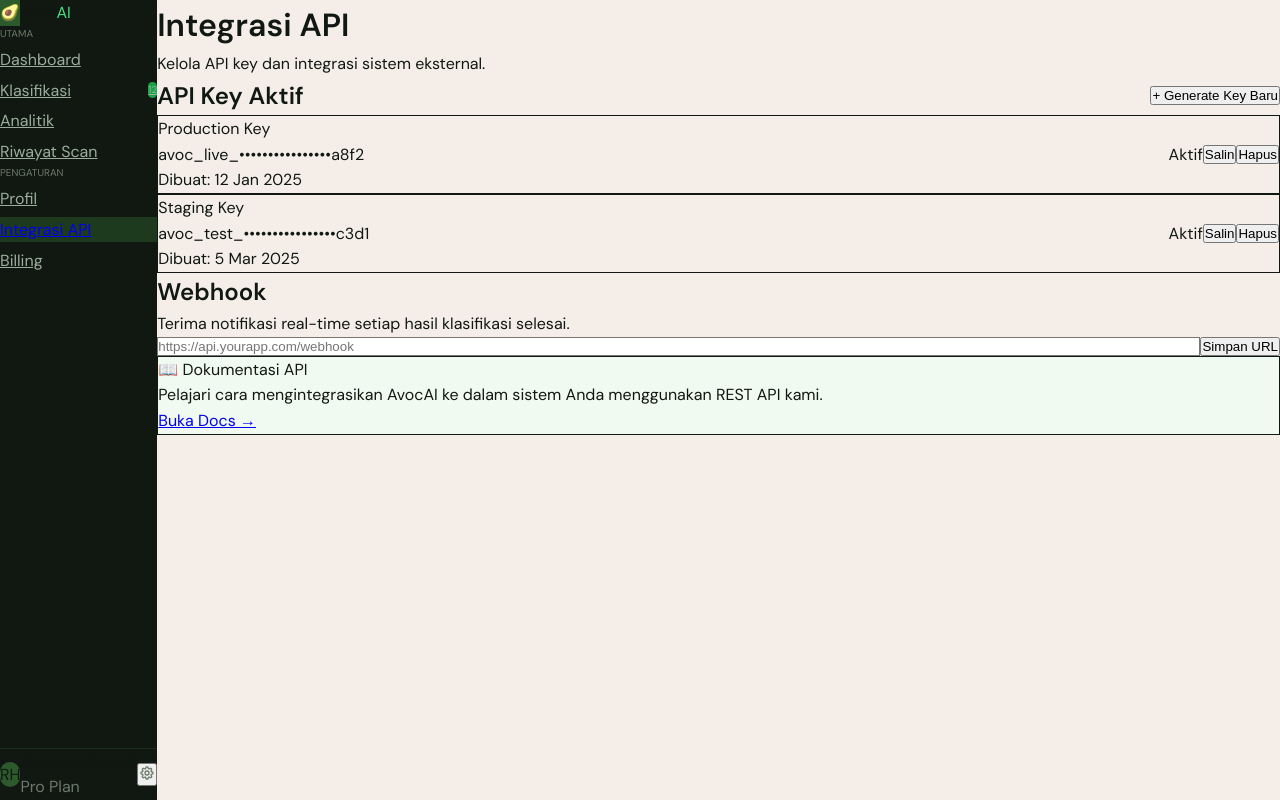
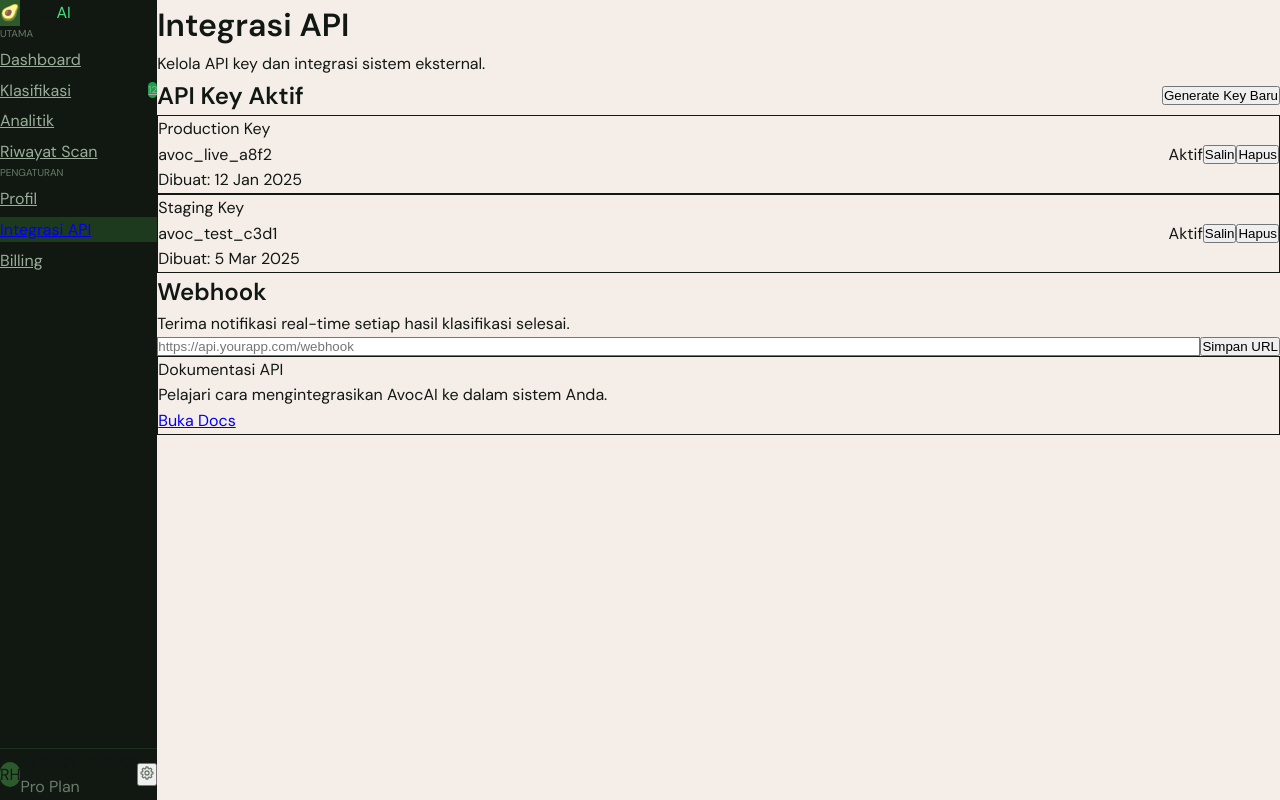
Before and after one commit to R4hm4tHid4y4t/avocai, a Next.js app: page /dashboard/integrations in a window 1280 px wide. Built offline with nearby package versions, Linux system fonts and the light colour scheme.

Commit message:
fix: integrations page and vscode settings

```diff
--- a/app/dashboard/billing/page.tsx
+++ b/app/dashboard/billing/page.tsx
@@ -1,11 +1,10 @@
-import type { Metadata } from "next";
-
-export const metadata: Metadata = { title: "Billing" };
+"use client";
 
 const plans = [
   {
     name: "Free",
     price: "Rp 0",
+    period: null,
     features: ["50 analisis/bulan", "Akurasi dasar", "Dukungan email"],
     current: false,
   },
@@ -19,6 +18,7 @@ const plans = [
   {
     name: "Enterprise",
     price: "Custom",
+    period: null,
     features: ["Analisis tidak terbatas", "Model khusus", "SLA 99.9%", "Dedicated support"],
     current: false,
   },
@@ -32,13 +32,14 @@ export default function BillingPage() {
         <p className="text-gray-500 mt-1">Kelola langganan dan pembayaran Anda.</p>
       </div>
 
-      {/* Current Plan Summary */}
       <div className="bg-[#111811] text-white rounded-xl p-6 mb-6">
         <div className="flex items-center justify-between">
           <div>
             <p className="text-green-400 text-sm font-medium mb-1">Plan Aktif</p>
             <p className="text-2xl font-bold">Pro Plan</p>
-            <p className="text-gray-400 text-sm mt-1">Diperbarui 19 Mei 2025 • Berikutnya 19 Jun 2025</p>
+            <p className="text-gray-400 text-sm mt-1">
+              Diperbarui 19 Mei 2025 • Berikutnya 19 Jun 2025
+            </p>
           </div>
           <div className="text-right">
             <p className="text-3xl font-bold">Rp 149.000</p>
@@ -56,7 +57,6 @@ export default function BillingPage() {
         </div>
       </div>
 
-      {/* Plans */}
       <div className="grid grid-cols-1 md:grid-cols-3 gap-4 mb-6">
         {plans.map((plan) => (
           <div
@@ -73,7 +73,9 @@ export default function BillingPage() {
             <p className="text-lg font-bold text-gray-900 mt-2">{plan.name}</p>
             <p className="text-2xl font-bold text-gray-900 mt-1">
               {plan.price}
-              {plan.period && <span className="text-sm font-normal text-gray-400">{plan.period}</span>}
+              {plan.period && (
+                <span className="text-sm font-normal text-gray-400">{plan.period}</span>
+              )}
             </p>
             <ul className="mt-4 space-y-1.5">
               {plan.features.map((f) => (
@@ -84,12 +86,12 @@ export default function BillingPage() {
               ))}
             </ul>
             <button
+              disabled={plan.current}
               className={`mt-5 w-full py-2 rounded-lg text-sm font-medium transition-colors ${
                 plan.current
                   ? "bg-gray-100 text-gray-400 cursor-default"
                   : "bg-green-600 text-white hover:bg-green-700"
               }`}
-              disabled={plan.current}
             >
               {plan.current ? "Plan Aktif" : "Pilih Plan"}
             </button>
@@ -97,7 +99,6 @@ export default function BillingPage() {
         ))}
       </div>
 
-      {/* Invoice History */}
       <div className="bg-white rounded-xl p-6 shadow-sm">
         <h2 className="text-base font-semibold text-gray-900 mb-4">Riwayat Invoice</h2>
         <div className="space-y-2">
@@ -106,14 +107,21 @@ export default function BillingPage() {
             { period: "Apr 2025", amount: "Rp 149.000", status: "Lunas" },
             { period: "Mar 2025", amount: "Rp 149.000", status: "Lunas" },
           ].map((inv) => (
-            <div key={inv.period} className="flex items-center justify-between py-2.5 border-b border-gray-50 last:border-0">
+            <div
+              key={inv.period}
+              className="flex items-center justify-between py-2.5 border-b border-gray-50 last:border-0"
+            >
               <div>
                 <p className="text-sm font-medium text-gray-700">{inv.period}</p>
                 <p className="text-xs text-gray-400">{inv.amount}</p>
               </div>
               <div className="flex items-center gap-3">
-                <span className="text-xs bg-green-100 text-green-700 px-2 py-1 rounded-full">{inv.status}</span>
-                <button className="text-xs text-gray-400 hover:text-gray-600">Unduh PDF</button>
+                <span className="text-xs bg-green-100 text-green-700 px-2 py-1 rounded-full">
+                  {inv.status}
+                </span>
+                <button className="text-xs text-gray-400 hover:text-gray-600">
+                  Unduh PDF
+                </button>
               </div>
             </div>
           ))}
--- a/app/dashboard/history/page.tsx
+++ b/app/dashboard/history/page.tsx
@@ -1,6 +1,4 @@
-import type { Metadata } from "next";
-
-export const metadata: Metadata = { title: "Riwayat Scan" };
+"use client";
 
 const historyData = [
   { id: "SC-001248", jenis: "Alpukat Hass", hasil: "Matang", conf: 97.2, waktu: "2025-05-19 14:23", ukuran: "245g", status: "matang" },
@@ -73,8 +71,12 @@ export default function HistoryPage() {
         <div className="px-4 py-3 border-t border-gray-100 flex items-center justify-between text-sm text-gray-400">
           <span>Menampilkan 7 dari 1,248 hasil</span>
           <div className="flex gap-2">
-            <button className="px-3 py-1 rounded border border-gray-200 hover:bg-gray-50 transition-colors">← Prev</button>
-            <button className="px-3 py-1 rounded border border-gray-200 hover:bg-gray-50 transition-colors">Next →</button>
+            <button className="px-3 py-1 rounded border border-gray-200 hover:bg-gray-50 transition-colors">
+              ← Prev
+            </button>
+            <button className="px-3 py-1 rounded border border-gray-200 hover:bg-gray-50 transition-colors">
+              Next →
+            </button>
           </div>
         </div>
       </div>
--- a/app/dashboard/integrations/page.tsx
+++ b/app/dashboard/integrations/page.tsx
@@ -1,8 +1,11 @@
-import type { Metadata } from "next";
-
-export const metadata: Metadata = { title: "Integrasi API" };
+"use client";
 
 export default function IntegrationsPage() {
+  const apiKeys = [
+    { name: "Production Key", key: "avoc_live_a8f2", created: "12 Jan 2025" },
+    { name: "Staging Key", key: "avoc_test_c3d1", created: "5 Mar 2025" },
+  ];
+
   return (
     <div className="p-8 max-w-3xl">
       <div className="mb-8">
@@ -10,27 +13,28 @@ export default function IntegrationsPage() {
         <p className="text-gray-500 mt-1">Kelola API key dan integrasi sistem eksternal.</p>
       </div>
 
-      {/* API Key Section */}
       <div className="bg-white rounded-xl p-6 shadow-sm mb-4">
         <div className="flex items-center justify-between mb-4">
           <h2 className="text-base font-semibold text-gray-900">API Key Aktif</h2>
           <button className="bg-green-600 text-white text-sm font-medium px-3 py-1.5 rounded-lg hover:bg-green-700 transition-colors">
-            + Generate Key Baru
+            Generate Key Baru
           </button>
         </div>
         <div className="space-y-3">
-          {[
-            { name: "Production Key", key: "avoc_live_••••••••••••••••a8f2", created: "12 Jan 2025", status: "active" },
-            { name: "Staging Key", key: "avoc_test_••••••••••••••••c3d1", created: "5 Mar 2025", status: "active" },
-          ].map((apiKey) => (
-            <div key={apiKey.name} className="border border-gray-100 rounded-xl p-4 flex items-center justify-between">
+          {apiKeys.map((apiKey) => (
+            <div
+              key={apiKey.name}
+              className="border border-gray-100 rounded-xl p-4 flex items-center justify-between"
+            >
               <div>
                 <p className="font-medium text-gray-900 text-sm">{apiKey.name}</p>
                 <p className="font-mono text-xs text-gray-400 mt-0.5">{apiKey.key}</p>
                 <p className="text-xs text-gray-400 mt-1">Dibuat: {apiKey.created}</p>
               </div>
               <div className="flex items-center gap-3">
-                <span className="text-xs bg-green-100 text-green-700 px-2 py-1 rounded-full font-medium">Aktif</span>
+                <span className="text-xs bg-green-100 text-green-700 px-2 py-1 rounded-full font-medium">
+                  Aktif
+                </span>
                 <button className="text-xs text-gray-400 hover:text-gray-600">Salin</button>
                 <button className="text-xs text-red-400 hover:text-red-600">Hapus</button>
               </div>
@@ -39,7 +43,6 @@ export default function IntegrationsPage() {
         </div>
       </div>
 
-      {/* Webhook */}
       <div className="bg-white rounded-xl p-6 shadow-sm mb-4">
         <h2 className="text-base font-semibold text-gray-900 mb-3">Webhook</h2>
         <p className="text-sm text-gray-500 mb-3">
@@ -57,17 +60,13 @@ export default function IntegrationsPage() {
         </div>
       </div>
 
-      {/* Docs */}
-      <div className="bg-[#f0faf0] border border-green-100 rounded-xl p-5">
-        <p className="text-sm font-semibold text-green-800 mb-1">📖 Dokumentasi API</p>
+      <div className="bg-green-50 border border-green-100 rounded-xl p-5">
+        <p className="text-sm font-semibold text-green-800 mb-1">Dokumentasi API</p>
         <p className="text-sm text-green-700">
-          Pelajari cara mengintegrasikan AvocAI ke dalam sistem Anda menggunakan REST API kami.
+          Pelajari cara mengintegrasikan AvocAI ke dalam sistem Anda.
         </p>
-        <a
-          href="#"
-          className="inline-block mt-3 text-sm font-medium text-green-700 hover:text-green-800 underline"
-        >
-          Buka Docs →
+        <a href="#" className="inline-block mt-3 text-sm font-medium text-green-700 hover:text-green-800 underline">
+          Buka Docs
         </a>
       </div>
     </div>
--- a/app/dashboard/profile/page.tsx
+++ b/app/dashboard/profile/page.tsx
@@ -1,6 +1,4 @@
-import type { Metadata } from "next";
-
-export const metadata: Metadata = { title: "Profil" };
+"use client";
 
 export default function ProfilePage() {
   return (
@@ -10,7 +8,6 @@ export default function ProfilePage() {
         <p className="text-gray-500 mt-1">Kelola informasi akun Anda.</p>
       </div>
 
-      {/* Avatar Section */}
       <div className="bg-white rounded-xl p-6 shadow-sm mb-4">
         <div className="flex items-center gap-4">
           <div className="w-16 h-16 rounded-full bg-[#1e3a1e] flex items-center justify-center text-white text-xl font-bold">
@@ -26,7 +23,6 @@ export default function ProfilePage() {
         </div>
       </div>
 
-      {/* Profile Form */}
       <div className="bg-white rounded-xl p-6 shadow-sm mb-4">
         <h2 className="text-base font-semibold text-gray-900 mb-4">Informasi Dasar</h2>
         <div className="space-y-4">
@@ -37,7 +33,9 @@ export default function ProfilePage() {
             { label: "Perusahaan", value: "AvocAI Indonesia", type: "text" },
           ].map((field) => (
             <div key={field.label}>
-              <label className="block text-sm font-medium text-gray-700 mb-1">{field.label}</label>
+              <label className="block text-sm font-medium text-gray-700 mb-1">
+                {field.label}
+              </label>
               <input
                 type={field.type}
                 defaultValue={field.value}
@@ -51,13 +49,14 @@ export default function ProfilePage() {
         </button>
       </div>
 
-      {/* Change Password */}
       <div className="bg-white rounded-xl p-6 shadow-sm">
         <h2 className="text-base font-semibold text-gray-900 mb-4">Keamanan</h2>
         <div className="space-y-3">
           {["Password Lama", "Password Baru", "Konfirmasi Password"].map((label) => (
             <div key={label}>
-              <label className="block text-sm font-medium text-gray-700 mb-1">{label}</label>
+              <label className="block text-sm font-medium text-gray-700 mb-1">
+                {label}
+              </label>
               <input
                 type="password"
                 placeholder="••••••••"
```
